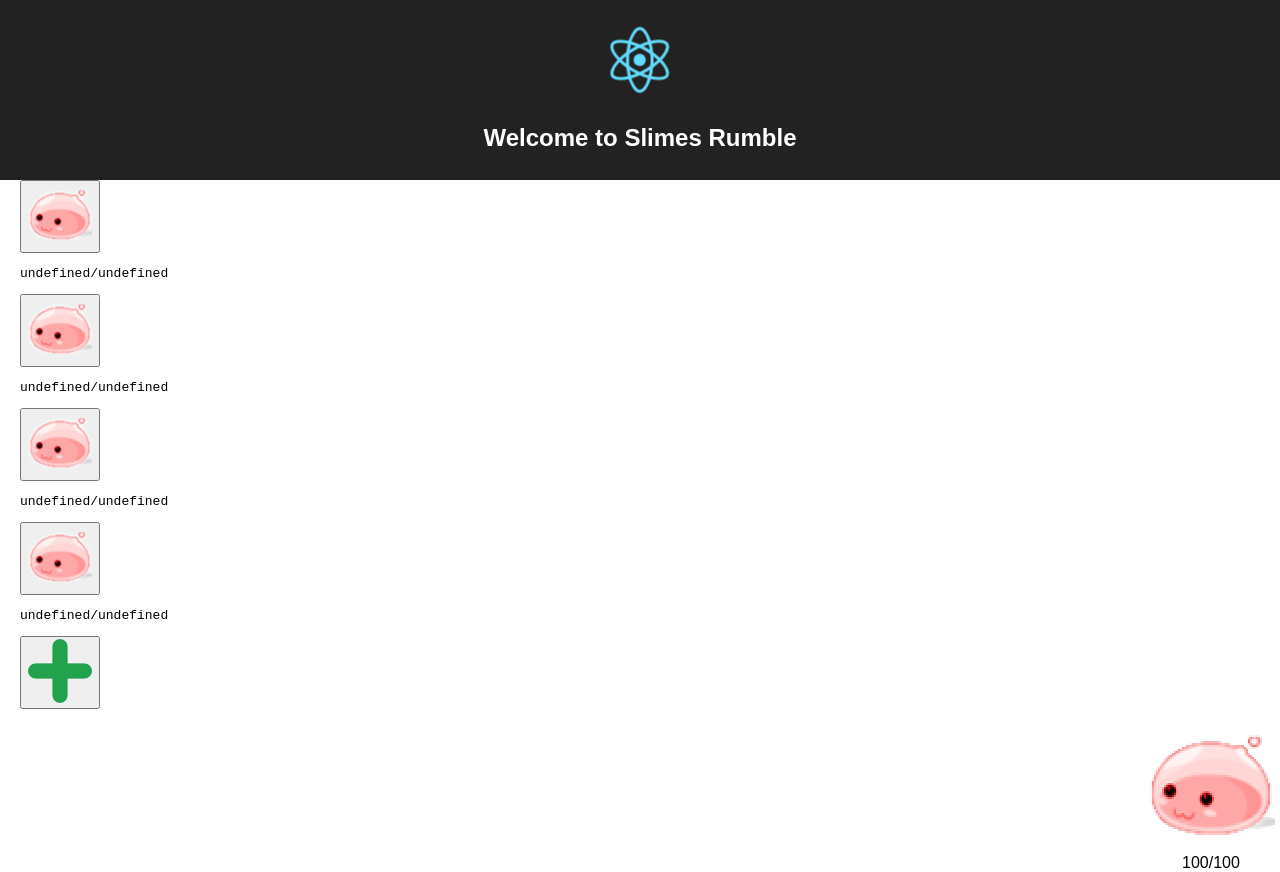
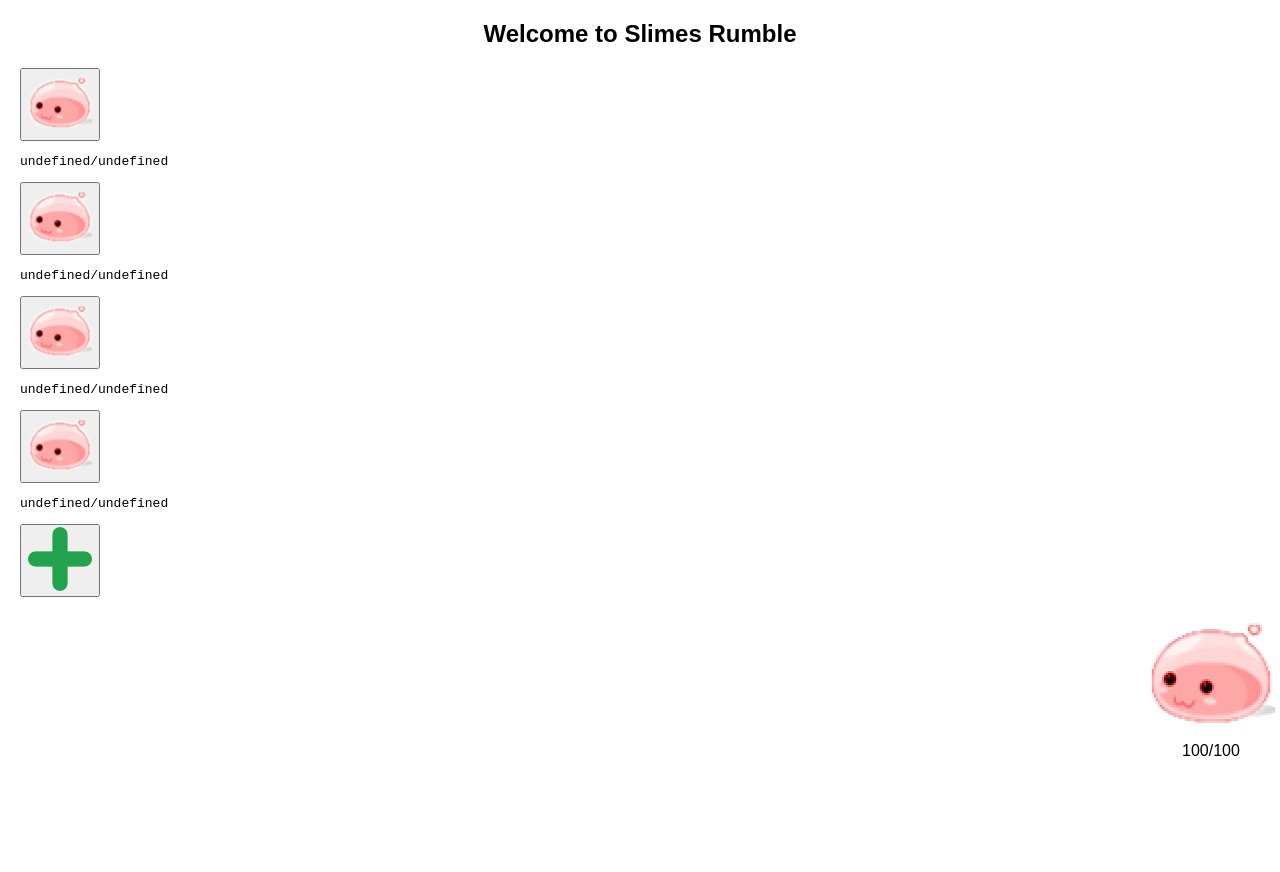
Before and after one commit to Knoty/reactive_slimes, a React (Create React App) app: page / in a window 1280 px wide. After the commit the page ends 800 px from the top, so only its background shows below. Built offline with nearby package versions, Linux system fonts and the light colour scheme.

Commit message:
Removed unnecessary code, style and file.

```diff
--- a/src/App.css
+++ b/src/App.css
@@ -1,26 +1,5 @@
 .App {
   text-align: center;
-}
-
-.App-logo {
-  animation: App-logo-spin infinite 20s linear;
-  height: 80px;
-}
-
-.App-header {
-  background-color: #222;
-  height: 140px;
-  padding: 20px;
-  color: white;
-}
-
-.App-intro {
-  font-size: large;
-}
-
-@keyframes App-logo-spin {
-  from { transform: rotate(0deg); }
-  to { transform: rotate(360deg); }
 }
 
 .slime img {
--- a/src/App.js
+++ b/src/App.js
@@ -1,5 +1,4 @@
 import React, { Component } from 'react';
-import logo from './logo.svg';
 import './App.css';
 import SlimeGroup from './SlimesGroup.jsx';
 import CreateButton from './CreateSlime.jsx';
@@ -9,8 +8,7 @@
   render() {
     return (
       <div className="App">
-        <div className="App-header">
-          <img src={logo} className="App-logo" alt="logo" />
+        <div className="App-intro">
           <h2>Welcome to Slimes Rumble</h2>
         </div>
         <SlimeGroup slimesAmount="3" />
```
Also changed, not shown: src/logo.svg (deleted).
